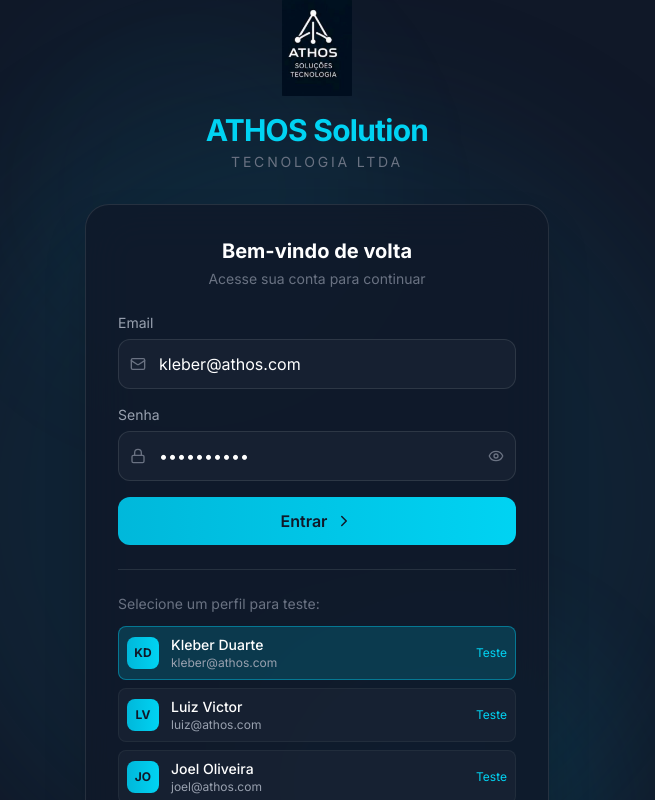
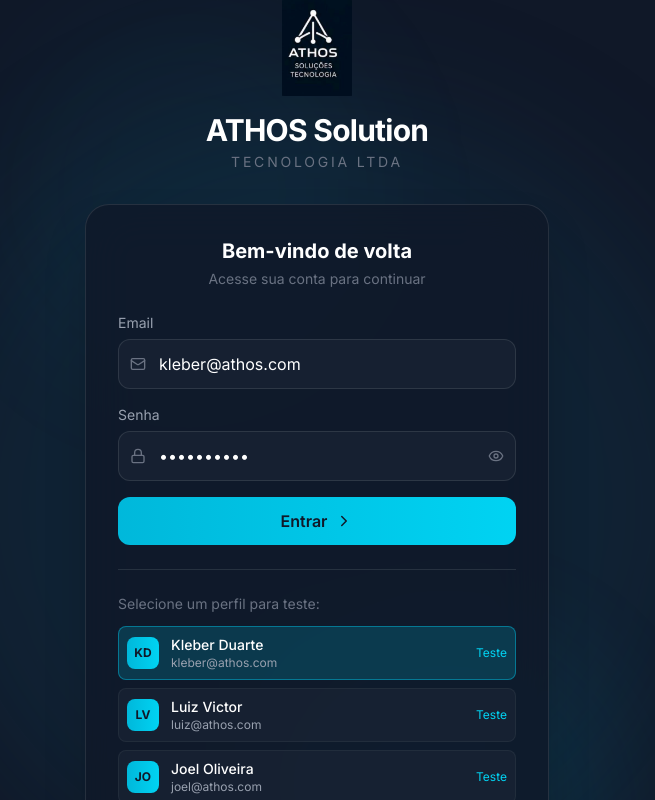
Before and after one commit to wordjoel/athos-business-management-platform, a React (Vite) app: page / in a window 1280 px wide. Shown: the top 800 px of the page, without its empty margins (323-978 px from the left). Built offline with nearby package versions, Linux system fonts and the light colour scheme.

Commit message:
fix: set ATHOS name to white

```diff
--- a/src/components/Sidebar.tsx
+++ b/src/components/Sidebar.tsx
@@ -113,7 +113,7 @@
         </div>
         {!sidebarCollapsed && (
           <div className="animate-fade-in">
-            <h1 className="text-xl font-bold text-cyan-400 tracking-tight">ATHOS</h1>
+            <h1 className="text-xl font-bold text-white tracking-tight">ATHOS</h1>
             <p className={`text-[10px] font-medium tracking-[0.2em] uppercase ${darkMode ? 'text-gray-500' : 'text-gray-400'}`}>
               Business Platform
             </p>
--- a/src/pages/Login.tsx
+++ b/src/pages/Login.tsx
@@ -61,7 +61,7 @@
           <div className="inline-flex items-center justify-center w-24 h-24 mb-4 overflow-hidden rounded-2xl">
             <img src="/logo.png" alt="ATHOS Logo" className="w-full h-full object-contain" />
           </div>
-          <h1 className="text-3xl font-bold text-cyan-400 tracking-tight">ATHOS Solution</h1>
+          <h1 className="text-3xl font-bold text-white tracking-tight">ATHOS Solution</h1>
           <p className="text-sm text-gray-500 mt-1 tracking-[0.2em] uppercase">Tecnologia LTDA</p>
         </div>
 
```
